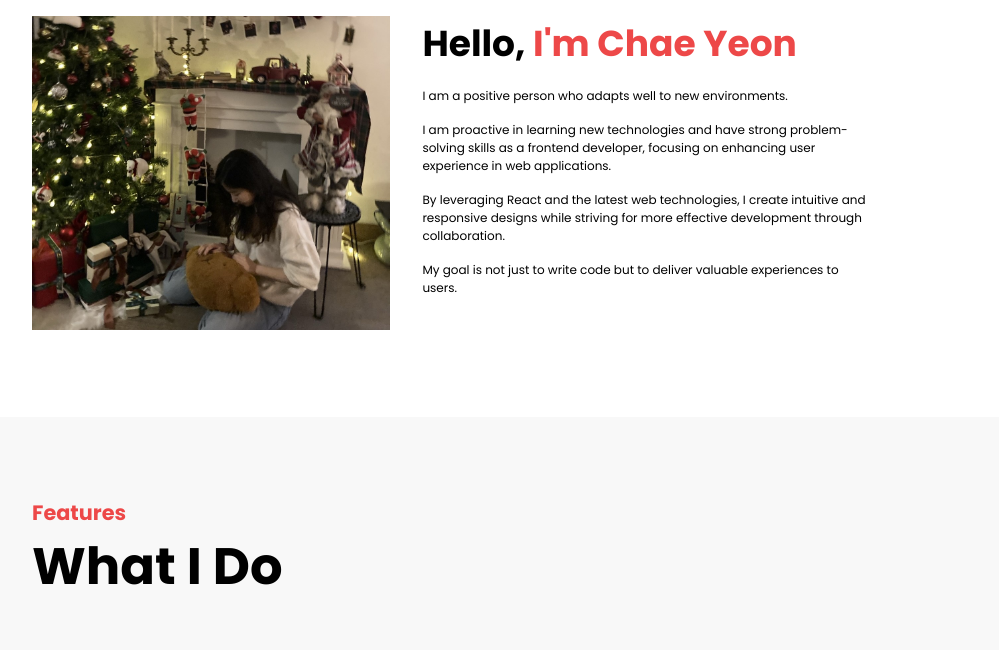
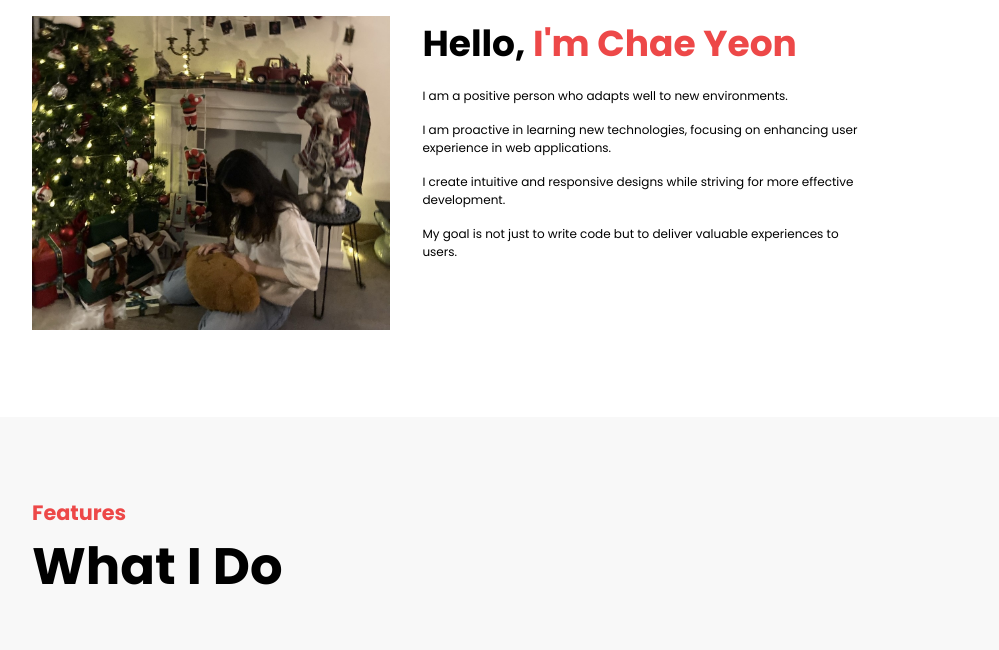
Before and after one commit to chyyyn/Portfolio, a plain HTML site: page index.html in a window 1280 px wide. Shown: the part 1020-1670 px from the top of the page, without its empty margins (96-1095 px from the left). Drawn offline with Linux system fonts and the light colour scheme; a script that the page names is missing.

Commit message:
Update index.html

```diff
--- a/index.html
+++ b/index.html
@@ -59,10 +59,8 @@
                 <div class="right">
                     <h3>Hello, <span>I'm Chae Yeon</span></h3>
                     <p>I am a positive person who adapts well to new environments.</p>
-                    <p>I am proactive in learning new technologies and have strong problem-solving skills as a frontend
-                        developer, focusing on enhancing user experience in web applications.</p>
-                    <p>By leveraging React and the latest web technologies, I create intuitive and responsive designs
-                        while striving for more effective development through collaboration.</p>
+                    <p>I am proactive in learning new technologies, focusing on enhancing user experience in web applications.</p>
+                    <p>I create intuitive and responsive designs while striving for more effective development.</p>
                     <p>My goal is not just to write code but to deliver valuable experiences to users.</p>
 
                     <!-- <div class="social">
```
